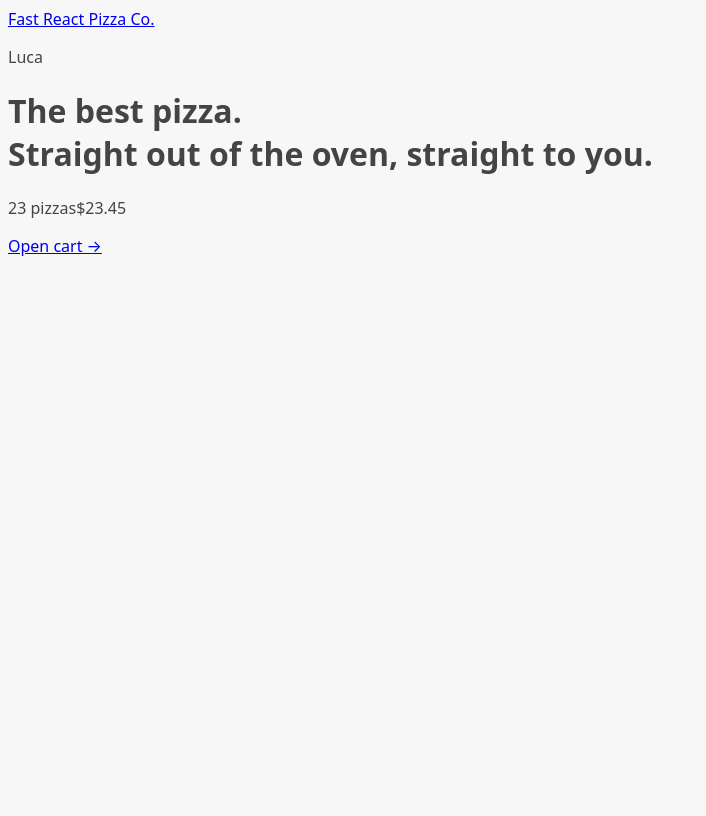
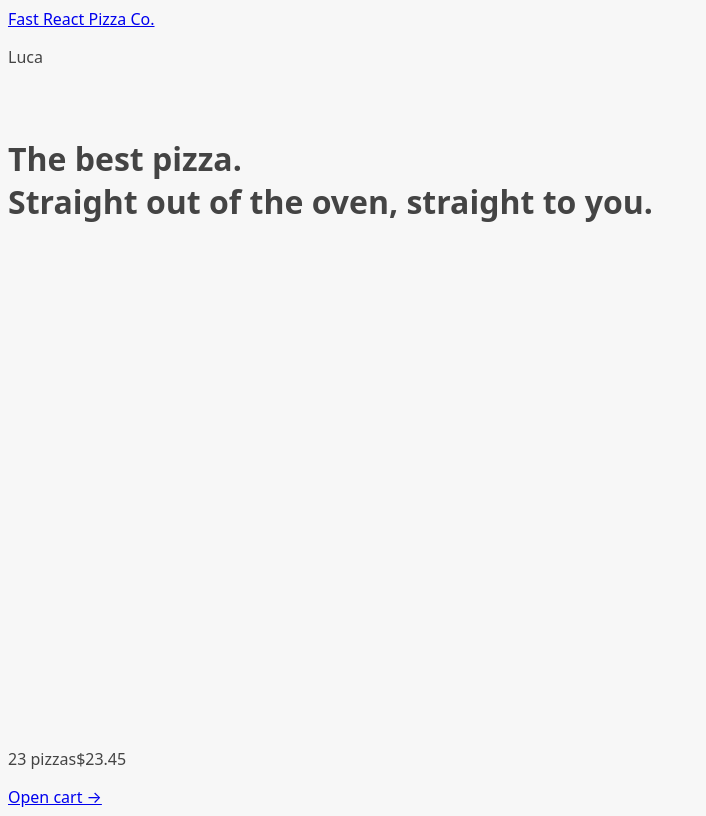
Before and after one commit to LucaFrancescoCaparelli/fast-react-pizza, a React (Vite) app: page / in a window 1280 px wide. Shown: the whole page, without its empty margins (0-706 px from the left). Built offline with nearby package versions, Linux system fonts and the light colour scheme.

Commit message:
Add Loader indicator

```diff
--- a/src/features/ui/AppLayout.jsx
+++ b/src/features/ui/AppLayout.jsx
@@ -1,10 +1,15 @@
-import { Outlet } from "react-router-dom";
+import { Outlet, useNavigation } from "react-router-dom";
 import CartOverview from "../cart/CartOverview";
 import Header from "./Header";
+import Loader from "./Loader";
 
 function AppLayout() {
+  const navigation = useNavigation();
+  const isLoading = navigation.state === "loading";
   return (
-    <div>
+    <div className='layout'>
+      {isLoading && <Loader />}
+
       <Header />
       <main>
         <Outlet />
--- /dev/null
+++ b/src/features/ui/Loader.jsx
@@ -0,0 +1,5 @@
+function Loader() {
+  return <div className='loader'></div>;
+}
+
+export default Loader;
```
